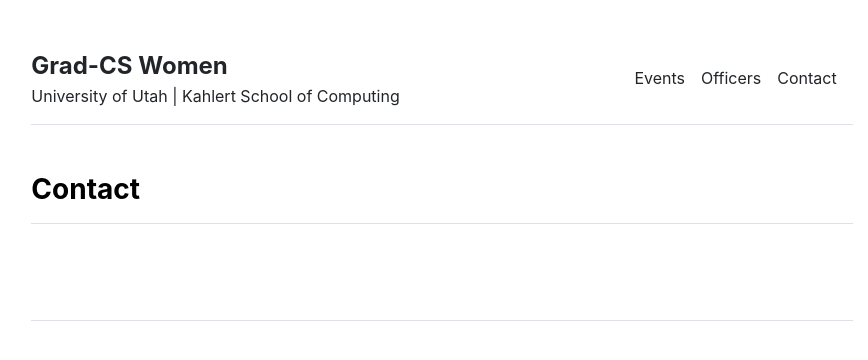
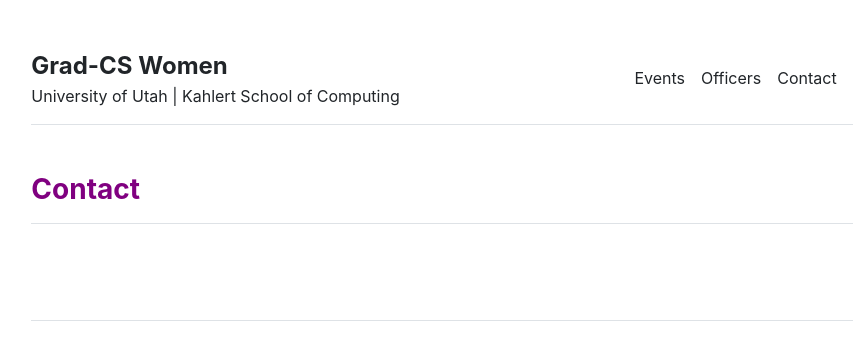
Before and after one commit to gradCSwomen-utah/gradCSwomen-utah.github.io, a Jekyll site: the page built from contact.md, in a window 1280 px wide. Shown: the top 360 px of the page, without its empty margins (198-1066 px from the left). Built offline with Jekyll 4.4.1, drawn with Linux system fonts in a browser that asks for light colours.

Commit message:
Update contact.html

```diff
--- a/_includes/contact.html
+++ b/_includes/contact.html
@@ -1,20 +1,7 @@
+<style> purple { color: purple; } red { color: red; } green { color: lightgreen; } </style>
 <div class="row g-5 mb-5">
   <div>
-    <h3 class="fw-bold border-bottom pb-3 mb-5">Contact</h3>
-    {% for contact in site.data.settings.contacts %}
-    <div class="row g-5 mb-5">
-      <div class="col-md-6">
-        <h4>{{ contact.name }}</h4>
-        <p>{{ contact.title }} | {{ contact.department }}</p>
-        <p>{{ contact.institution }} | {{ contact.institution_address }}</p>
-        <p>Phone: {{ contact.phone }}</p>
-        <p>Email: {{ contact.email }}</p>
-        <p>Office: {{ contact.office }}</p>
-      </div>
-      <div class="col-md-6">
-        <img src="{{ site.github.url }}/{{ contact.image }}" alt="Contact" width="100%">
-      </div>
-    </div>
-    {% endfor %}
+    <h3 class="fw-bold border-bottom pb-3 mb-5"><purple>Contact</purple></h3>
+    {{ content }}
   </div>
 </div>
```
